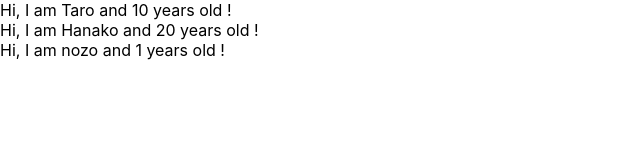
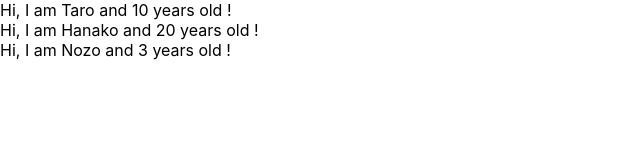
Before and after one commit to reidpopo/react_sample_app_01, a React (Create React App) app: page / in a window 1280 px wide. Shown: the top 160 px of the page, without its empty margins (0-640 px from the left). Built offline with nearby package versions, Linux system fonts and the light colour scheme.

Commit message:
learn props-typs

```diff
--- a/src/App.js
+++ b/src/App.js
@@ -1,10 +1,11 @@
 import React from 'react';
+import PropTypes from 'prop-types';
 
 const App = () => {
   const profiles = [
     { name: "Taro", age: 10 },
     { name: "Hanako", age: 20 },
-    { name: "nozo"}
+    { name: "Nozo" ,age: 3}
   ]
   return (
     <div>
@@ -22,8 +23,9 @@ const User = (props) => {
   return <div>Hi, I am {props.name} and {props.age} years old !</div>
 }
 
-User.defaultProps = {
-  age: 1
+User.propTypes = {
+  name: PropTypes.string,
+  age: PropTypes.number.isRequired
 }
 
 export default App;
```
